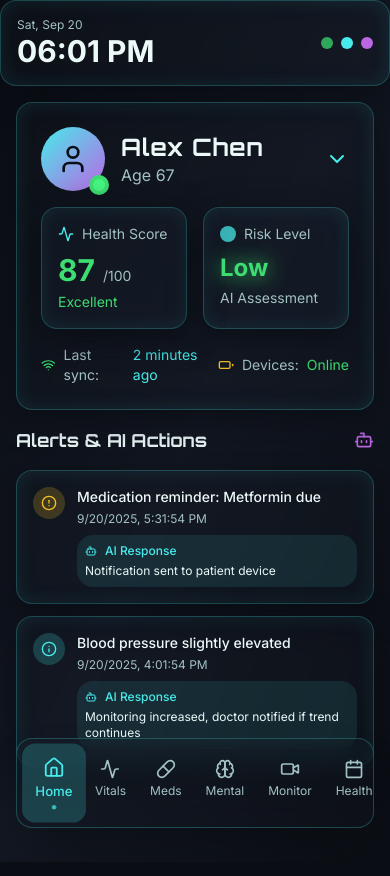
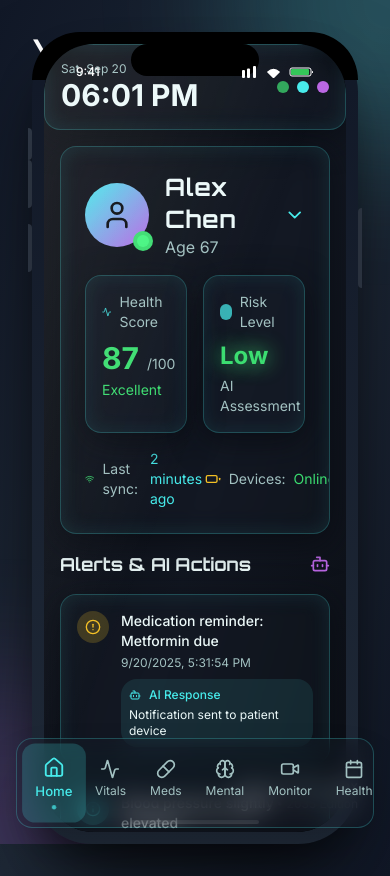
Before and after one commit to bhavsarmanish2511-hub/vitalglow-horizon, a React (Vite) app: page / in a window 390 px wide. Built offline with nearby package versions, Linux system fonts and the light colour scheme; the HTML template or start-up script is replaced by a standard one.

Commit message:
Add mobile frame

```diff
--- /dev/null
+++ b/src/components/IPhoneMockup.tsx
@@ -0,0 +1,81 @@
+import React from 'react';
+
+interface IPhoneMockupProps {
+  children: React.ReactNode;
+}
+
+export const IPhoneMockup: React.FC<IPhoneMockupProps> = ({ children }) => {
+  return (
+    <div className="relative mx-auto" style={{ width: '375px', height: '812px' }}>
+      {/* iPhone Frame */}
+      <div className="absolute inset-0 bg-gradient-to-b from-gray-900 to-gray-800 rounded-[60px] shadow-2xl">
+        {/* Top Bezel */}
+        <div className="absolute top-0 left-0 right-0 h-12 rounded-t-[60px] bg-black" />
+
+        {/* Dynamic Island */}
+        <div className="absolute top-3 left-1/2 transform -translate-x-1/2 w-32 h-8 bg-black rounded-full z-20" />
+
+        {/* Side Buttons */}
+        {/* Power Button */}
+        <div className="absolute -right-1 top-44 w-1 h-20 bg-gray-700 rounded-l" />
+
+        {/* Volume Up */}
+        <div className="absolute -left-1 top-32 w-1 h-12 bg-gray-700 rounded-r" />
+
+        {/* Volume Down */}
+        <div className="absolute -left-1 top-48 w-1 h-12 bg-gray-700 rounded-r" />
+
+        {/* Mute Switch */}
+        <div className="absolute -left-1 top-24 w-1 h-8 bg-gray-700 rounded-r" />
+
+        {/* Screen Container */}
+        <div className="absolute top-3 left-3 right-3 bottom-3 bg-black rounded-[50px] overflow-hidden">
+          {/* Status Bar */}
+          <div className="absolute top-0 left-0 right-0 h-11 bg-transparent z-30 flex items-center justify-between px-8 pt-3">
+            <div className="flex items-center gap-1">
+              <span className="text-white text-xs font-medium">9:41</span>
+            </div>
+            <div className="flex items-center gap-1">
+              {/* Signal */}
+              <svg width="17" height="12" viewBox="0 0 17 12" fill="none">
+                <rect x="1" y="4" width="3" height="8" rx="1" fill="white" />
+                <rect x="6" y="2.5" width="3" height="9.5" rx="1" fill="white" />
+                <rect x="12" y="0" width="3" height="12" rx="1" fill="white" />
+              </svg>
+
+              {/* WiFi */}
+              <svg width="15" height="11" viewBox="0 0 15 11" fill="none" className="ml-1">
+                <path d="M7.5 2.5C9.5 2.5 11.5 3.5 13 5L7.5 10.5L2 5C3.5 3.5 5.5 2.5 7.5 2.5Z" stroke="white" strokeWidth="1.5" fill="white" />
+              </svg>
+
+              {/* Battery */}
+              <svg width="25" height="12" viewBox="0 0 25 12" fill="none" className="ml-1">
+                <rect x="1" y="2" width="21" height="8" rx="2" stroke="white" strokeWidth="1" />
+                <rect x="23" y="5" width="1" height="2" rx="0.5" fill="white" />
+                <rect x="2" y="3" width="18" height="6" rx="1" fill="#34C759" />
+              </svg>
+            </div>
+          </div>
+
+          {/* App Content */}
+          <div className="absolute top-0 left-0 right-0 bottom-0 overflow-y-auto overflow-x-hidden">
+            {children}
+          </div>
+
+          {/* Home Indicator */}
+          <div className="absolute bottom-2 left-1/2 transform -translate-x-1/2 w-32 h-1 bg-white/30 rounded-full" />
+        </div>
+
+        {/* Screen Reflection Effect */}
+        <div className="absolute inset-3 rounded-[50px] bg-gradient-to-br from-white/10 via-transparent to-transparent pointer-events-none" />
+      </div>
+
+      {/* Phone Shadow */}
+      <div className="absolute inset-0 rounded-[60px] shadow-2xl"
+           style={{
+             boxShadow: '0 50px 100px -20px rgba(0, 0, 0, 0.5), 0 30px 60px -30px rgba(0, 0, 0, 0.6)'
+           }}
+      />
+    </div>
+  );
+};
--- a/src/pages/Index.tsx
+++ b/src/pages/Index.tsx
@@ -7,6 +7,7 @@ import { VideoMonitoring } from '@/components/VideoMonitoring';
 import { TelehealthSupport } from '@/components/TelehealthSupport';
 import { AlertsActions } from '@/components/AlertsActions';
 import { BottomNavigation } from '@/components/BottomNavigation';
+import { IPhoneMockup } from '@/components/IPhoneMockup';
 import { Patient, Vital, Medication, MoodEntry, Camera, Appointment, Alert } from '@/types/patient';
 
 const Index = () => {
@@ -193,6 +194,21 @@ const Index = () => {
   };
 
   return (
+    <div className="min-h-screen bg-gradient-to-br from-gray-900 via-gray-800 to-gray-900 flex items-center justify-center p-8">
+      {/* Background Pattern */}
+      <div className="absolute inset-0 overflow-hidden">
+        <div className="absolute -top-40 -right-40 w-80 h-80 rounded-full bg-primary/20 blur-3xl" />
+        <div className="absolute -bottom-40 -left-40 w-80 h-80 rounded-full bg-secondary/20 blur-3xl" />
+      </div>
+
+      {/* Title */}
+      <div className="absolute top-8 left-8">
+        <h1 className="text-3xl font-bold text-white mb-2">VitalGlow Horizon</h1>
+        <p className="text-gray-400">AI-Powered Patient Dashboard 2035</p>
+      </div>
+
+      {/* iPhone Mockup with App */}
+      <IPhoneMockup>
         <div className="min-h-screen bg-gradient-to-br from-background via-card to-background">
           {/* Header */}
           <div className="glass-card rounded-b-2xl p-4 mb-4">
@@ -231,6 +247,14 @@ const Index = () => {
             onSectionChange={setActiveSection}
           />
         </div>
+      </IPhoneMockup>
+
+      {/* Device Info */}
+      <div className="absolute bottom-8 right-8 text-right">
+        <p className="text-gray-400 text-sm">iPhone 15 Pro Max</p>
+        <p className="text-gray-500 text-xs">iOS 19.0 • 2035 Edition</p>
+      </div>
+    </div>
   );
 };
 
```
Lines whose indentation alone changed are shown as unchanged.
